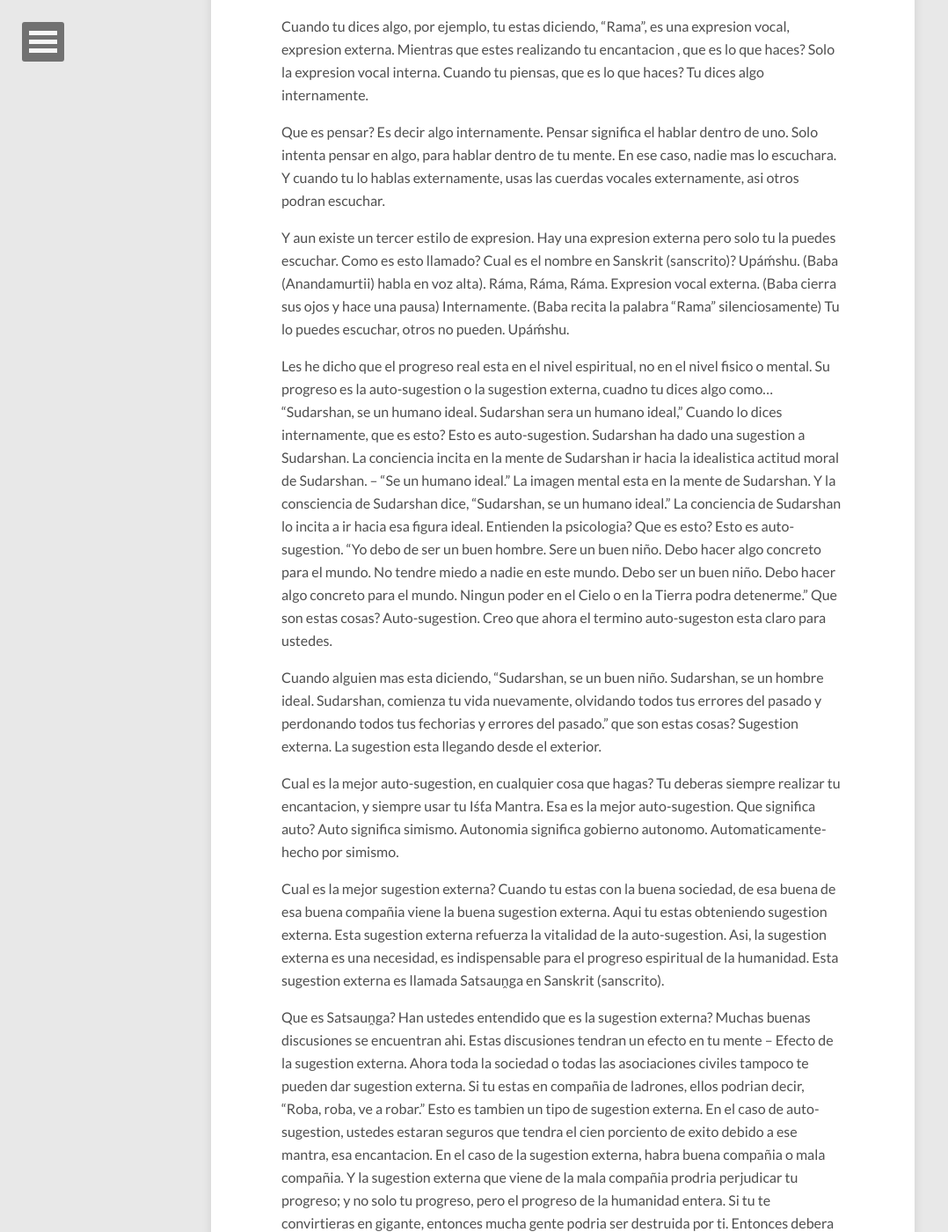
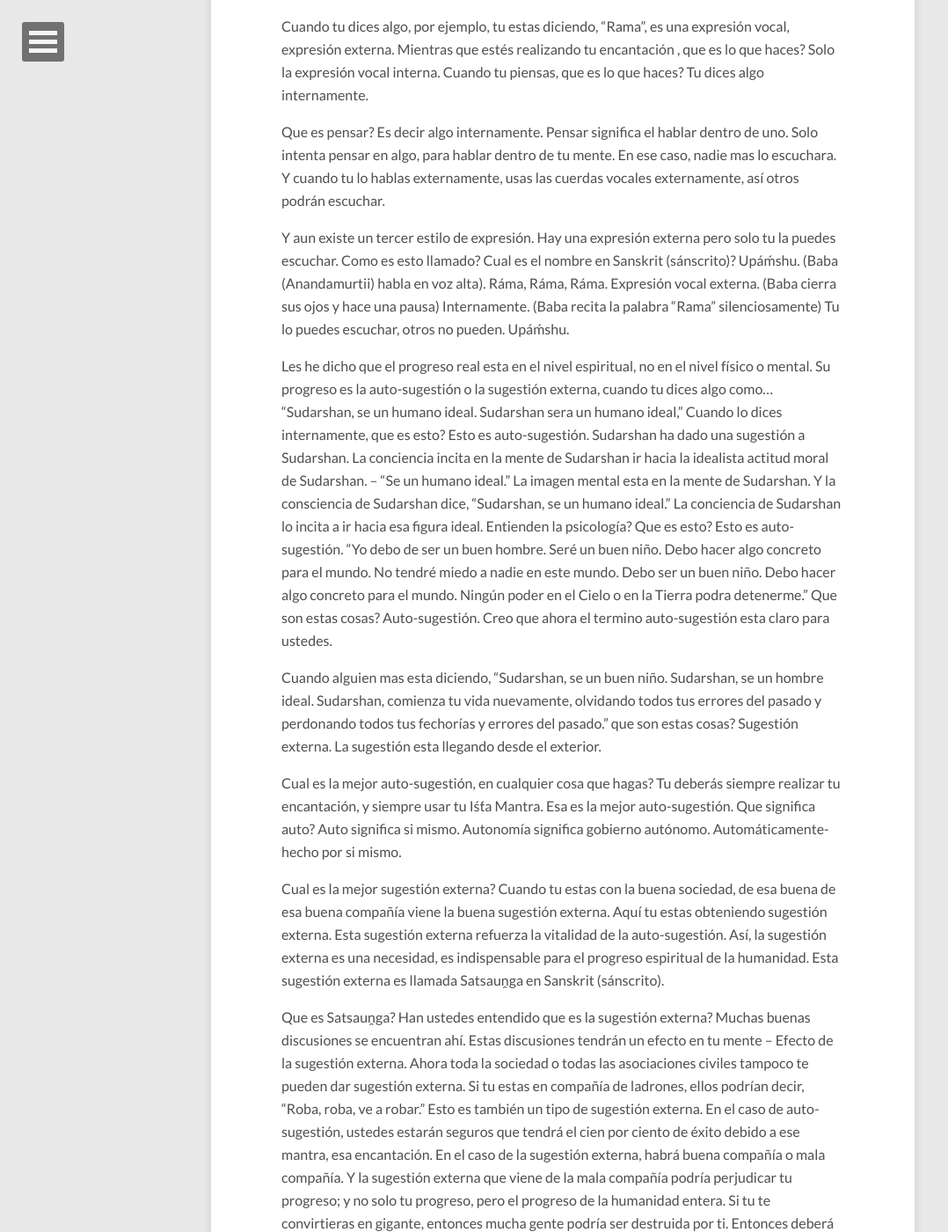
Before and after one commit to anandamurtiidiscursos/anandamurtiidiscursos.github.io, a Jekyll site: the page built from _posts/1979-08-23-Autosugestion-y-Sugestion-Externa.md, in a window 1280 px wide and 1400 px high, scrolled down 425 px. Shown: the whole window at 88% size, without its empty margins (0-1078 px from the left). Built offline with Jekyll 4.4.1, drawn with Linux system fonts in a browser that asks for light colours; nearby versions of some CDN libraries; comment, search, counter and statistics services are not loaded; some of the changed text lies outside the part shown.

Commit message:
Updated 1979-08-23-Autosugestion-y-Sugestion-Externa.md

```diff
--- a/_posts/1979-08-23-Autosugestion-y-Sugestion-Externa.md
+++ b/_posts/1979-08-23-Autosugestion-y-Sugestion-Externa.md
@@ -4,53 +4,50 @@ layout: post
 ---
 
 
+Con respecto al paralelismo y ondas mentales, Yo dije que existen 2 tipos: auto-sugestión y sugestión externa.
 
+Auto-sugestión se realiza a través de que? Tu propia encantación. La encantación, que es esto? Es esto una expresión acústica interna o externa?
 
-Con respecto al paralelismo y ondas mentales, mecione que existen 2 tipos: auto-sugestion y sugestion externa.
+Cuando tu dices algo, por ejemplo, tu estas diciendo, “Rama”, es una expresión vocal, expresión externa. Mientras que estés realizando tu encantación , que es lo que haces? Solo la expresión vocal interna. Cuando tu piensas, que es lo que haces? Tu dices algo internamente.
 
-Auto-sugestion se realiza a traves de que? De tu propia encantacion. La encantacion, que es esto? Es esto una expresion acustica interna o externa?
+Que es pensar? Es decir algo internamente. Pensar significa el hablar dentro de uno. Solo intenta pensar en algo, para hablar dentro de tu mente. En ese caso, nadie mas lo escuchara. Y cuando tu lo hablas externamente, usas las cuerdas vocales externamente, así otros podrán escuchar.
 
-Cuando tu dices algo, por ejemplo, tu estas diciendo, “Rama”, es una expresion vocal, expresion externa. Mientras que estes realizando tu encantacion , que es lo que haces? Solo la expresion vocal interna. Cuando tu piensas, que es lo que haces? Tu dices algo internamente.
+Y aun existe un tercer estilo de expresión. Hay una expresión externa pero solo tu la puedes escuchar. Como es esto llamado? Cual es el nombre en Sanskrit (sánscrito)? Upáḿshu. (Baba (Anandamurtii) habla en voz alta). Ráma, Ráma, Ráma. Expresión vocal externa. (Baba cierra sus ojos y hace una pausa) Internamente. (Baba recita la palabra “Rama” silenciosamente) Tu lo puedes escuchar, otros no pueden. Upáḿshu.
 
-Que es pensar? Es decir algo internamente. Pensar significa el hablar dentro de uno. Solo intenta pensar en algo, para hablar dentro de tu mente. En ese caso, nadie mas lo escuchara. Y cuando tu lo hablas externamente, usas las cuerdas vocales externamente, asi otros podran escuchar.
+Les he dicho que el progreso real esta en el nivel espiritual, no en el nivel físico o mental. Su progreso es la auto-sugestión o la sugestión externa, cuando tu dices algo como… “Sudarshan, se un humano ideal. Sudarshan sera un humano ideal,” Cuando lo dices internamente, que es esto? Esto es auto-sugestión. Sudarshan ha dado una sugestión a Sudarshan. La conciencia incita en la mente de Sudarshan ir hacia la idealista actitud moral de Sudarshan. – “Se un humano ideal.” La imagen mental esta en la mente de Sudarshan. Y la consciencia de Sudarshan dice, “Sudarshan, se un humano ideal.” La conciencia de Sudarshan lo incita a ir hacia esa figura ideal. Entienden la psicología? Que es esto? Esto es auto-sugestión. “Yo debo de ser un buen hombre. Seré un buen niño. Debo hacer algo concreto para el mundo. No tendré miedo a nadie en este mundo. Debo ser un buen niño. Debo hacer algo concreto para el mundo. Ningún poder en el Cielo o en la Tierra podra detenerme.” Que son estas cosas? Auto-sugestión. Creo que ahora el termino auto-sugestión esta claro para ustedes.
 
-Y aun existe un tercer estilo de expresion. Hay una expresion externa pero solo tu la puedes escuchar. Como es esto llamado? Cual es el nombre en Sanskrit (sanscrito)? Upáḿshu. (Baba (Anandamurtii) habla en voz alta). Ráma, Ráma, Ráma. Expresion vocal externa. (Baba cierra sus ojos y hace una pausa) Internamente. (Baba recita la palabra “Rama” silenciosamente) Tu lo puedes escuchar, otros no pueden. Upáḿshu.
+Cuando alguien mas esta diciendo, “Sudarshan, se un buen niño. Sudarshan, se un hombre ideal. Sudarshan, comienza tu vida nuevamente, olvidando todos tus errores del pasado y perdonando todos tus fechorías y errores del pasado.” que son estas cosas? Sugestión externa. La sugestión esta llegando desde el exterior.
 
-Les he dicho que el progreso real esta en el nivel espiritual, no en el nivel fisico o mental. Su progreso es la auto-sugestion o la sugestion externa, cuadno tu dices algo como… “Sudarshan, se un humano ideal. Sudarshan sera un humano ideal,” Cuando lo dices internamente, que es esto? Esto es auto-sugestion. Sudarshan ha dado una sugestion a Sudarshan. La conciencia incita en la mente de Sudarshan ir hacia la idealistica actitud moral de Sudarshan. – “Se un humano ideal.” La imagen mental esta en la mente de Sudarshan. Y la consciencia de Sudarshan dice, “Sudarshan, se un humano ideal.” La conciencia de Sudarshan lo incita a ir hacia esa figura ideal. Entienden la psicologia? Que es esto? Esto es auto-sugestion. “Yo debo de ser un buen hombre. Sere un buen niño. Debo hacer algo concreto para el mundo. No tendre miedo a nadie en este mundo. Debo ser un buen niño. Debo hacer algo concreto para el mundo. Ningun poder en el Cielo o en la Tierra podra detenerme.” Que son estas cosas? Auto-sugestion. Creo que ahora el termino auto-sugeston esta claro para ustedes.
+Cual es la mejor auto-sugestión, en cualquier cosa que hagas? Tu deberás siempre realizar tu encantación, y siempre usar tu Iśt́a Mantra. Esa es la mejor auto-sugestión. Que significa auto? Auto significa si mismo. Autonomía significa gobierno autónomo. Automáticamente-hecho por si mismo.
 
-Cuando alguien mas esta diciendo, “Sudarshan, se un buen niño. Sudarshan, se un hombre ideal. Sudarshan, comienza tu vida nuevamente, olvidando todos tus errores del pasado y perdonando todos tus fechorias y errores del pasado.” que son estas cosas? Sugestion externa. La sugestion esta llegando desde el exterior.
+Cual es la mejor sugestión externa? Cuando tu estas con la buena sociedad, de esa buena de esa buena compañía viene la buena sugestión externa. Aquí tu estas obteniendo sugestión externa. Esta sugestión externa refuerza la vitalidad de la auto-sugestión. Así, la sugestión externa es una necesidad, es indispensable para el progreso espiritual de la humanidad. Esta sugestión externa es llamada Satsauṋga en Sanskrit (sánscrito).
 
-Cual es la mejor auto-sugestion, en cualquier cosa que hagas? Tu deberas siempre realizar tu encantacion, y siempre usar tu Iśt́a Mantra. Esa es la mejor auto-sugestion. Que significa auto? Auto significa simismo. Autonomia significa gobierno autonomo. Automaticamente-hecho por simismo.
+Que es Satsauṋga? Han ustedes entendido que es la sugestión externa? Muchas buenas discusiones se encuentran ahí. Estas discusiones tendrán un efecto en tu mente – Efecto de la sugestión externa. Ahora toda la sociedad o todas las asociaciones civiles tampoco te pueden dar sugestión externa. Si tu estas en compañía de ladrones, ellos podrían decir, “Roba, roba, ve a robar.” Esto es también un tipo de sugestión externa. En el caso de auto-sugestión, ustedes estarán seguros que tendrá el cien por ciento de éxito debido a ese mantra, esa encantación. En el caso de la sugestión externa, habrá buena compañía o mala compañía. Y la sugestión externa que viene de la mala compañía podría perjudicar tu progreso; y no solo tu progreso, pero el progreso de la humanidad entera. Si tu te convirtieras en gigante, entonces mucha gente podría ser destruida por ti. Entonces deberá haber una selección cuidadosa de la sociedad. Esto en Sanskrit es llamado Satsauṋga. Sat significa bueno, y sauṋga significa asociación = Satsauṋga. Sadvipra, el que es un intelectual bueno.
 
-Cual es la mejor sugestion externa? Cuando tu estas con la buena sociedad, de esa buena de esa buena compañia viene la buena sugestion externa. Aqui tu estas obteniendo sugestion externa. Esta sugestion externa refuerza la vitalidad de la auto-sugestion. Asi, la sugestion externa es una necesidad, es indispensable para el progreso espiritual de la humanidad. Esta sugestion externa es llamada Satsauṋga en Sanskrit (sanscrito).
+Que es bueno y que es malo? Una lucha constante existe entre el bien y el mal. En tu mente, en nuestra sociedad, en el país, en toda la sociedad humana. Una batalla sin fin entre el bien y el mal. Cuando el bien se establece sobre el mal, cuando el resultado es a favor del bien, el resultado es conocido como consciencia, el poder autentico y establecido del discernimiento. Es llamado consciencia en Latín. Como un resultado de la lucha entre el bien y el mal, cuando el resultado esta en favor del bien, el resultado es llamado poder de discernimiento o consciencia. El significado en ingles de consciencia es la capacidad de discernimiento. Para la conciencia el termino en Sanskrit es Viveka.
 
-Que es Satsauṋga? Han ustedes entendido que es la sugestion externa? Muchas buenas discusiones se encuentran ahi. Estas discusiones tendran un efecto en tu mente – Efecto de la sugestion externa. Ahora toda la sociedad o todas las asociaciones civiles tampoco te pueden dar sugestion externa. Si tu estas en compañia de ladrones, ellos podrian decir, “Roba, roba, ve a robar.” Esto es tambien un tipo de sugestion externa. En el caso de auto-sugestion, ustedes estaran seguros que tendra el cien porciento de exito debido a ese mantra, esa encantacion. En el caso de la sugestion externa, habra buena compañia o mala compañia. Y la sugestion externa que viene de la mala compañia prodria perjudicar tu progreso; y no solo tu progreso, pero el progreso de la humanidad entera. Si tu te convirtieras en gigante, entonces mucha gente podria ser destruida por ti. Entonces debera haber una selecion cuidadosa de la sociedad. Esto en Sanskrit es llamado Satsauṋga. Sat significa bueno, y sauṋga significa asociacion = Satsauṋga. Sadvipra, el que es un intelectual bueno.
+Entonces, que es bueno, y que es malo? Que es Sat y que es Asat? La acción física, mental, o espiritual que te beneficia, o la asociación en el desarrollo de tu vida espiritual, que reduce la distancia entre tu y tu Señor es bueno. Y la acción física, mental o espiritual que alarga la distancia entre tu y tu Señor es mala. Eso que fortalece la proximidad entre tu y tu Señor , tu meta, tu destino ideal, y que reduce la distancia, es lo bueno. Y eso que hace incrementar la distancia es lo malo.
 
-Que es bueno y que es malo? Una lucha constante existe entre el bien y el mal. En tu mente, en nuestra sociedad, en el pais, en toda la sociedad humana. Una batalla sin fin entre el bien y el mal. Cuando el bien se establece sobre el mal, cuando el resultado es a favor del bien, el resultado es conocido como consciencia, el poder autentico y establecido del discernimiento. Es llamado consciencia en Latin. Como un resultado de la lucha entre el bien y el mal, cuando el resultado esta en favor del bien, el resultado es llamado poder de discernimiento o consciencia. El significado en ingles de consciencia es la capacidad de discernimiento. Para la conciencia el termino en Sanskrit es Viveka.
+Entonces mientras selecciones compañía, debes ser muy cuidadoso, si las acciones del otro en sus discursos, actividades, planes o programas están dirigidas a disminuir la distancia entre tu y tu Señor. Esto es Satsauṋga, buena compañía. De otra manera es Asatsauṋga. Aun en las discusiones intelectuales de alto orden podrían no ser Satsauṋga si no tienen nada que ver con acortar la distancia entre tu y tu Meta. Ese tipo de discurso intelectual, en mi lenguaje lo llamo extravagancia intelectual. Baoddhika Amitavyayitá. Satsauṋga y Asatsauṋga. Cuanto este te motiva hacia el camino del Señor, es Satsauṋga. Desde este momento, siempre deberás procurar tener Satsauṋga. Ese Satsauṋga te dará sugestión externa.
 
-Entonces, que es bueno, y que es malo? Que es Sat y que es Asat? La accion fisica, mental, o espiritual que te beneficia, o la asociacion en el desarrollo de tu vida espiritual, que reduce la distancia entre tu y tu Señor es bueno. Y la accion fisica, mental o espiritual actions que alarga la distancia entre tu y tu Señor es mala. Eso que fortalece la proximida entre tu y tu Señor , tu meta, tu destino ideal, y que reduce la distancia, es lo bueno. Y eso que hace incrementar la distancia es lo malo.
-
-Entonces mientras selecciones compañia, debes ser muy cuidadoso, si las acciones del otro en sus dscursos, actividades, planes o programas estan dirigidas a disminuir la distancia entre tu y tu Señor. Esto es Satsauṋga, buena compañia. De otra manera es Asatsauṋga. Aun en las discuciones intelectuales de alto orden podrian no ser Satsauṋga si no tienen nada que ver con acortar la distancia entre tu y tu Meta. Ese tipo de discurso intelectual, en mi lenguaje lo llamo extravaganza intelectual. Baoddhika Amitavyayitá. Satsauṋga y Asatsauṋga. Cuanto este te motiva hacia el camino del Señor, es Satsauṋga. Desde este momento, siemrpe deberas procurar tener Satsauṋga. Ese Satsauṋga te dara sugestion externa.
-
-Aquellos quienes estan comprometidos en Satsauṋga y reduciendo la distancia entre el Señor y el aspirante, sus acciones son llamadas Puńya. Y aquellos quienes intentan abrir la brecha , sus acciones son conocidas como Pátaka. Puńya y Pátaka – virtud y vicio.
+Aquellos quienes están comprometidos en Satsauṋga y reduciendo la distancia entre el Señor y el aspirante, sus acciones son llamadas Puńya. Y aquellos quienes intentan abrir la brecha , sus acciones son conocidas como Pátaka. Puńya y Pátaka – virtud y vicio.
 
 En las escrituras se ha dicho, “Kuru Puńyam Ahorátram”
 
-“Siempre deberas estar comprometido en hacer Puńya.” Ahorátram, dia y noche. “Ahoh” siginifica del amanecer hasta el atardecer, no a las cero horas en la noche, desde el amanecer hasta la puesta del sol. Y “Rátri” significa desde la puesta del sol hasta el amanecer. Ahoratri significa 24 horass.
+“Siempre deberás estar comprometido en hacer Puńya.” Ahorátram, día y noche. “Ahoh” significa del amanecer hasta el atardecer, no a las cero horas en la noche, desde el amanecer hasta la puesta del sol. Y “Rátri” significa desde la puesta del sol hasta el amanecer. Ahoratri significa 24 horas.
 
 Kuru Puńyam Ahoratram
 
-Tu siempre deberas estar comprometido en Puńyam – trabajo virtuoso – las 24 horas.
+Tu siempre deberás estar comprometido en Puńyam – trabajo virtuoso – las 24 horas.
 
 Te preguntaras, “Como  puedo hacer Puńyam mientras duermo? Cuando estoy despierto, puedo hacer Puńyam. Pero mientras duermo, como es que puedo hacer Puńyam? Podrias? Si, si puedes. Cual es la diferencia entre habito y natural? Cuando un habito se vuelve uno contigo, es llamado natural.
 
-Supon que tu eres un abstemio. Cual es el significado de “abstemio”? Entonces, un amigo te ofrece algo de alcohol, despues de 3 dias, ese amigo te ofrece otro vaso de alcohol y tu lo aceptas. Ese sera tu habito en el cual no seras capaz de estar sin alcohol. Etonces esto es un habito. Finalmente, el alcohol te estara bebiendo a ti, tu no estaras bebiendolo a el. Es por eso que el doctor te dira que lo dejes de hacer. Todos te diran que debes parar de beber debido a que te estas volviendo descuidado. Esto se ha convertido en tu naturaleza. Por una constante practica o bajo presion de las circunstancias, uno se ha habituado, y al reforzar este habituacion, finalmente se vuelve natural.
+Supón que tu eres un abstemio. Cual es el significado de “abstemio”? Entonces, un amigo te ofrece algo de alcohol, después de 3 días, ese amigo te ofrece otro vaso de alcohol y tu lo aceptas. Ese sera tu habito en el cual no seras capaz de estar sin alcohol. Entonces esto es un habito. Finalmente, el alcohol te estará bebiendo a ti, tu no estarás bebiéndolo a el. Es por eso que el doctor te dirá que lo dejes de hacer. Todos te dirán que debes parar de beber debido a que te estas volviendo descuidado. Esto se ha convertido en tu naturaleza. Por una constante practica o bajo presión de las circunstancias, uno se ha habituado, y al reforzar este habito, finalmente se vuelve natural.
 
-Esto es auto-sugestion. “Ahora es tiempo de mi meditacion”, que es esto? Estas tratando de habituarte a ti mismo. Pero cuando tu no puedes vivir sin hacer puja (entrega a Dios), entonces esto se ha convertido en tu naturalezae. Trata de hacerlo que – habito o natural? Natural. Yo nunca tomo una sola gota de agua sin haber hecho puja. Por que? Esto se ha convertido en mi naturaleza. Y quiero que todos ustedes lo hagan su naturaleza tambien.
+Esto es auto-sugestión. “Ahora es tiempo de mi meditación”, que es esto? Estas tratando de habituarte a ti mismo. Pero cuando tu no puedes vivir sin hacer puja (entrega a Dios), entonces esto se ha convertido en tu naturaleza. Trata de hacerlo que – habito o natural? Natural. Yo nunca tomo una sola gota de agua sin haber hecho puja. Por que? Esto se ha convertido en mi naturaleza. Y quiero que todos ustedes lo hagan su naturaleza también.
 
-Cuando la auto-sugestion se vuelve tu naturaleza, que sucedera? Mientras duermas tu estaras haciendo japa (repeticion de mantra) en tu mente inconsciente. Tu estaras durmiendo, entonces la mente consciente no esta activa. Tu no estas teniendo ningun sueño, tu mente subconsciente tampoco esta activa. Pero la mente inconsciente esta ahi. Automaticamente habra japa. TU estas haciendo 24 horas de Puńya. Mientras tu stas dormido, tu estaras ocupado haciendo japa y usando tu encantacion. Kuru puńyam Ahorátram. Mantente ocupado haciendo Puńya las 24 horas y tu siempre reforzaras la compañia de Satsauṋga.
-Y siemrpe rechaza la Sauṋga de Pátakiis-quienes esten enganchados a Pátaka. Ese tipo de personas degeneran a la sociedad. Entre Pátaka, hay 2 clases, 2 ramas. Una es Pápa, y otra es Pratyaváya. Pápa significa el hacer los “contras” de la vida. No robes. Si tu robas, esto sera Pápa debido a que tu estas haciendo los “contras” de la vida. Pratyaváya significa no hacer los “quehaceres” de la vida. Tu debes ayudar a alguien afligido. Tu debes de ayudar a la humanidad. Estos son los quehaceres de la vida. Si tu no los realizas, tu estas haciendo Pratyaváya. Pápa mas Pratyaváya es Pátaka.
+Cuando la auto-sugestión se vuelve tu naturaleza, que sucederá? Mientras duermas tu estarás haciendo japa (repetición de mantra) en tu mente inconsciente. Tu estarás durmiendo, entonces la mente consciente no esta activa. Tu no estas teniendo ningún sueño, tu mente subconsciente tampoco esta activa. Pero la mente inconsciente esta ahí. Automáticamente habrá japa. TU estas haciendo 24 horas de Puńya. Mientras tu stas dormido, tu estarás ocupado haciendo japa y usando tu encantación. Kuru puńyam Ahorátram. Mantente ocupado haciendo Puńya las 24 horas y tu siempre reforzaras la compañía de Satsauṋga.
+Y siempre rechaza la Sauṋga de Pátakiis quienes estén enganchados a Pátaka. Ese tipo de personas degeneran a la sociedad. Entre Pátaka, hay 2 clases, 2 ramas. Una es Pápa, y otra es Pratyaváya. Pápa significa el hacer los “contras” de la vida. No robes. Si tu robas, esto sera Pápa debido a que tu estas haciendo los “contras” de la vida. Pratyaváya significa no hacer los “quehaceres” de la vida. Tu debes ayudar a alguien afligido. Tu debes de ayudar a la humanidad. Estos son los quehaceres de la vida. Si tu no los realizas, tu estas haciendo Pratyaváya. Pápa mas Pratyaváya es Pátaka.
 
-Mantente siempre en Puńya y rechaza siempre Pátaka. Siempre trata de estar con esas personas que esten haciendo Puńya. Nunca con aquellos que realicen Pátaka. Esto se debe a que la gente que realizan Puńya te otorgaran la sugestion externa, buena sugestion externa, positiva sugestion externa. Los Pátakiis te daran sugestio eterna negativa, y sus sugestiones son perjudiciales hacia el progreso de la sociedad humana.
-
- - Anandamurtii -
+Mantente siempre en Puńya y rechaza siempre Pátaka. Siempre trata de estar con esas personas que estén haciendo Puńya. Nunca con aquellos que realicen Pátaka. Esto se debe a que la gente que realizan Puńya te otorgaran la sugestión externa, buena sugestión externa, positiva sugestión externa. Los Pátakiis te darán sugestión eterna negativa, y sus sugestiones son perjudiciales hacia el progreso de la sociedad humana.
+- Anandamurtii -
```
